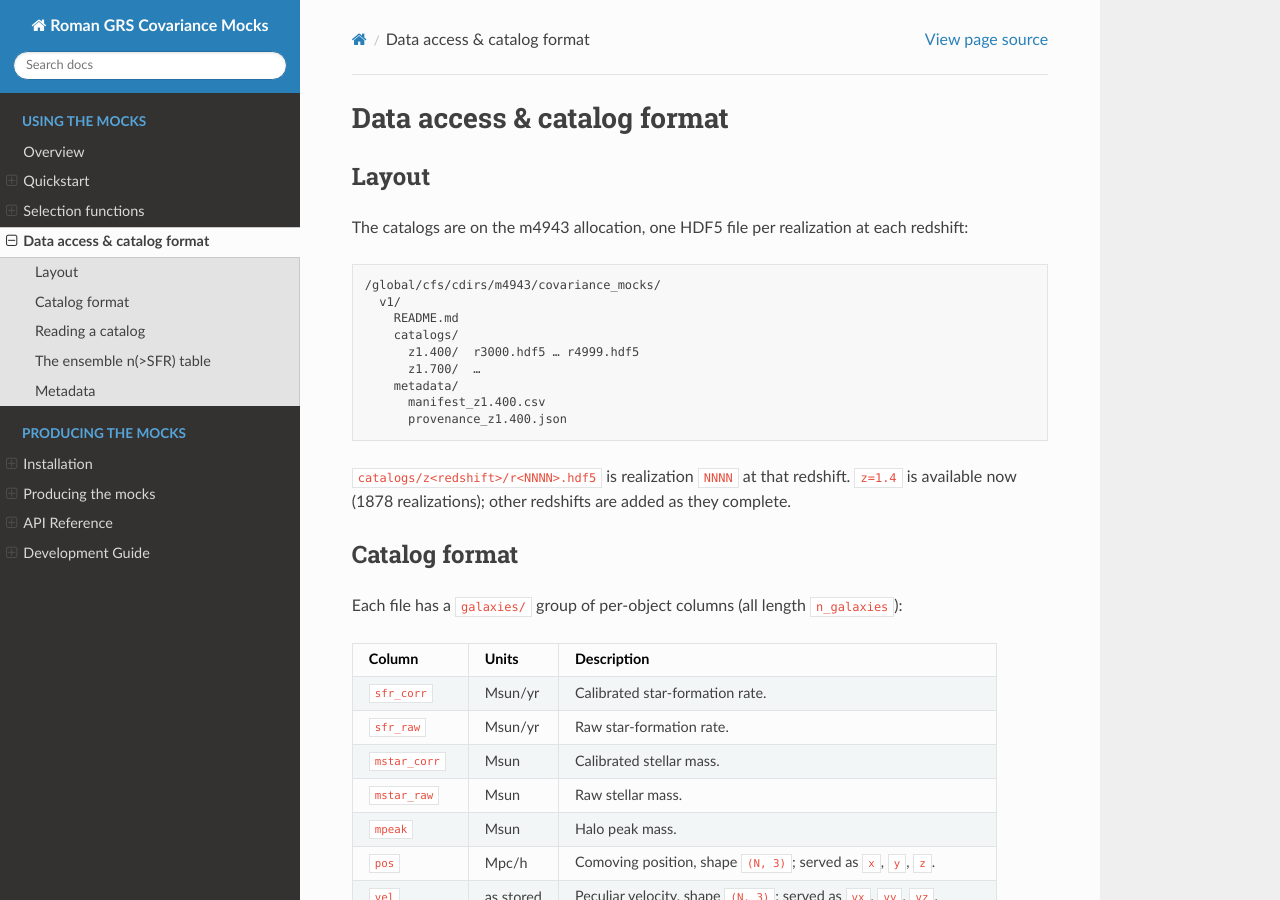
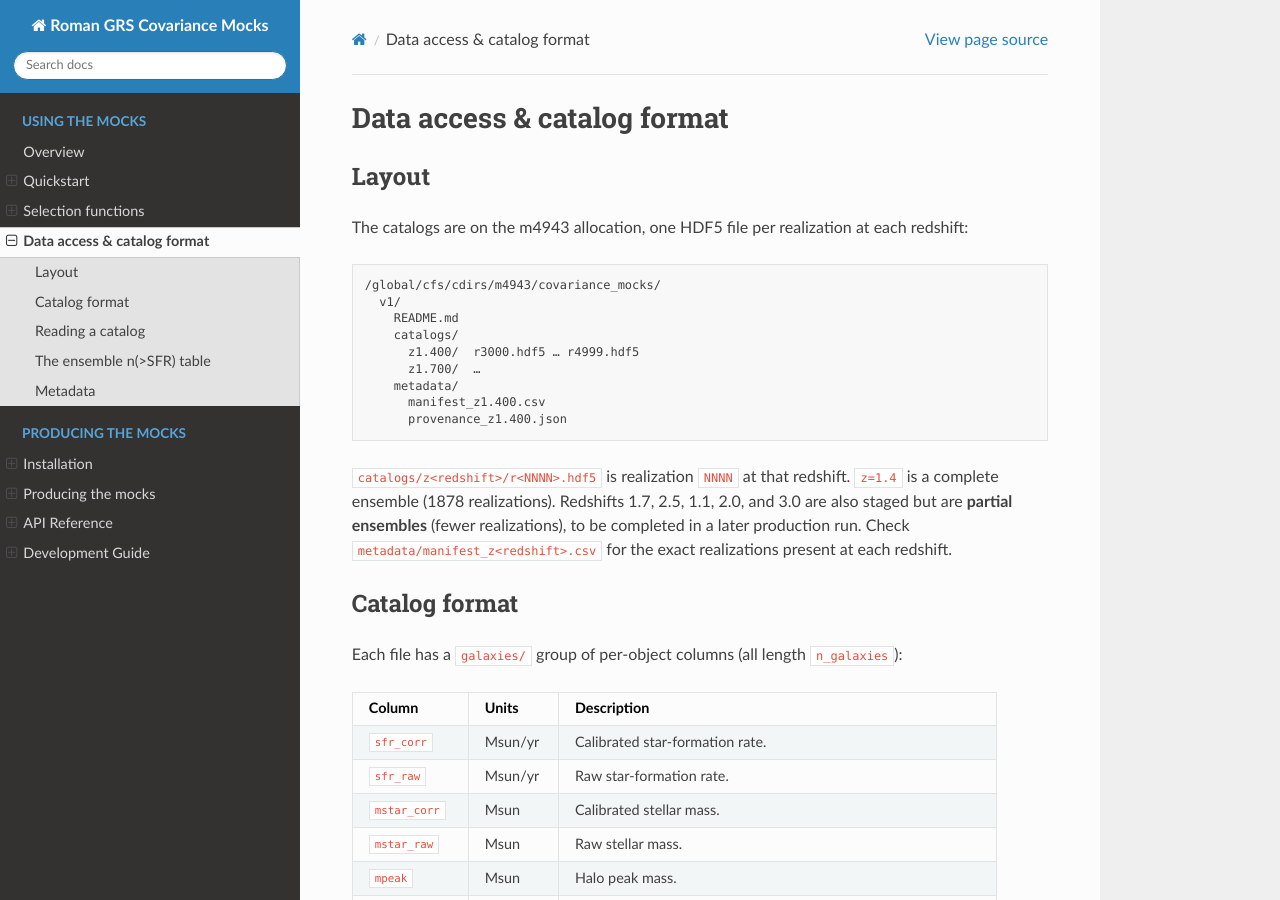
Before and after one commit to roman-grs-pit/covariance-mocks, a Sphinx documentation site: the page built from docs/source/data_access.rst, in a window 1280 px wide and 900 px high. Built offline with Sphinx 7.4.7 and the Read the Docs theme 3.1.0, drawn with Linux system fonts in a browser that asks for light colours.

Commit message:
Docs: note priority redshifts staged as partial ensembles

```diff
--- a/docs/source/data_access.rst
+++ b/docs/source/data_access.rst
@@ -18,8 +18,10 @@ redshift::
          provenance_z1.400.json
 
 ``catalogs/z<redshift>/r<NNNN>.hdf5`` is realization ``NNNN`` at that redshift.
-``z=1.4`` is available now (1878 realizations); other redshifts are added as they
-complete.
+``z=1.4`` is a complete ensemble (1878 realizations). Redshifts 1.7, 2.5, 1.1, 2.0, and
+3.0 are also staged but are **partial ensembles** (fewer realizations), to be completed
+in a later production run. Check ``metadata/manifest_z<redshift>.csv`` for the exact
+realizations present at each redshift.
 
 Catalog format
 --------------
```
